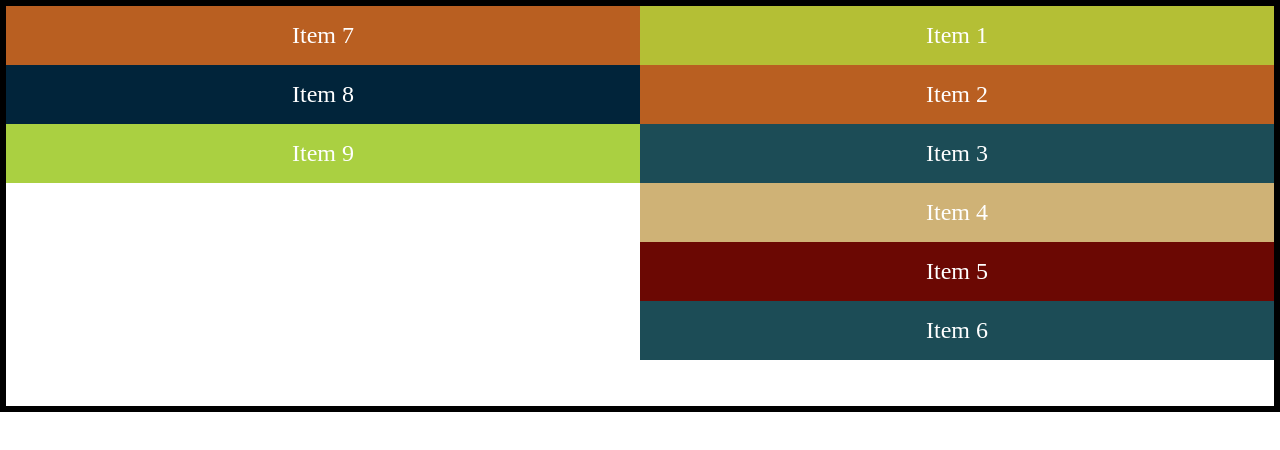
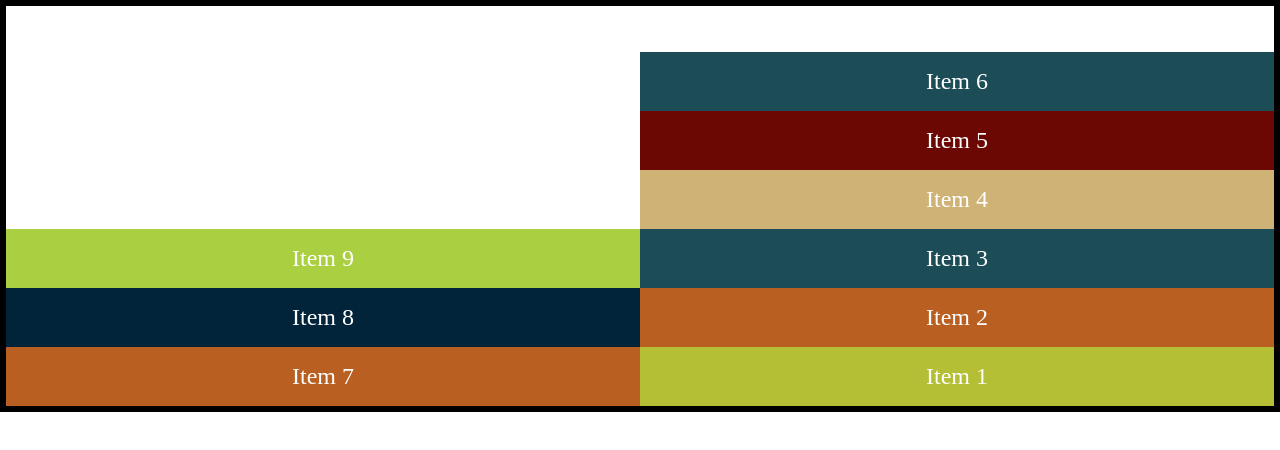
Before and after one commit to AmirTaki/flex-box-course, a plain HTML site: page index.html in a window 1280 px wide. Drawn offline with Linux system fonts and the light colour scheme.

Commit message:
flex-flow

```diff
--- a/src/styles.css
+++ b/src/styles.css
@@ -5,14 +5,21 @@ body{
 .container {
     border:  6px solid black;
     /* display: inline-flex; */
+    display: flex;
+
+    flex-direction: row-reverse;
+    flex-wrap:  wrap-reverse;
+
+    /* flex-flow: flex-direction flex-wrap; */
+    flex-flow: row-reverse wrap-reverse;
+
 
     height: 400px;
-    display: flex;
-    flex-direction: column;
+    flex-direction: column-reverse;
+    flex-wrap: wrap-reverse;
+    flex-flow: column-reverse wrap-reverse;
 
-    flex-wrap : nowrap ;
-    flex-wrap : wrap   ;
-    flex-wrap : wrap-reverse
+
 
 }
 
```
Also changed, not shown: index.html (+8 -0 lines).
